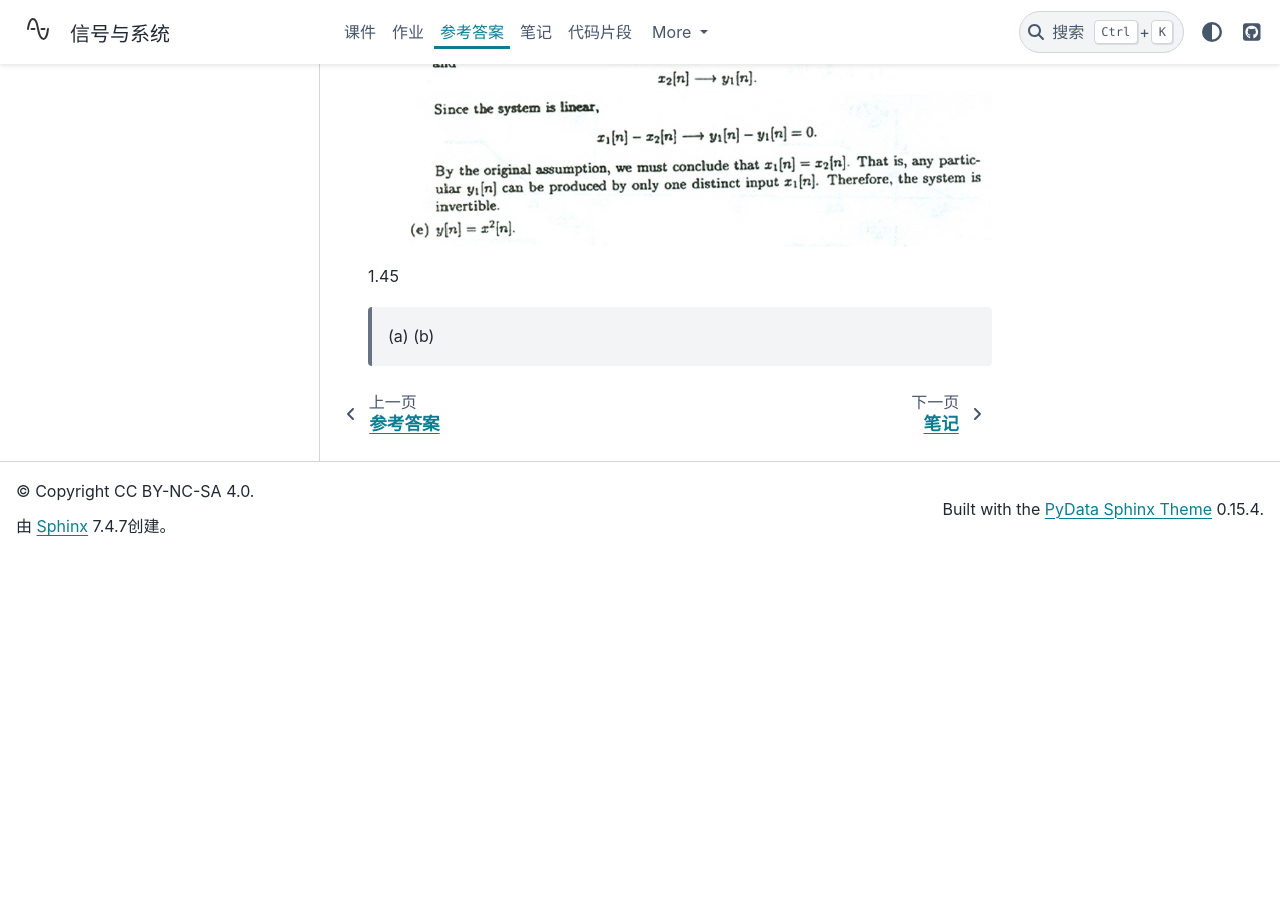
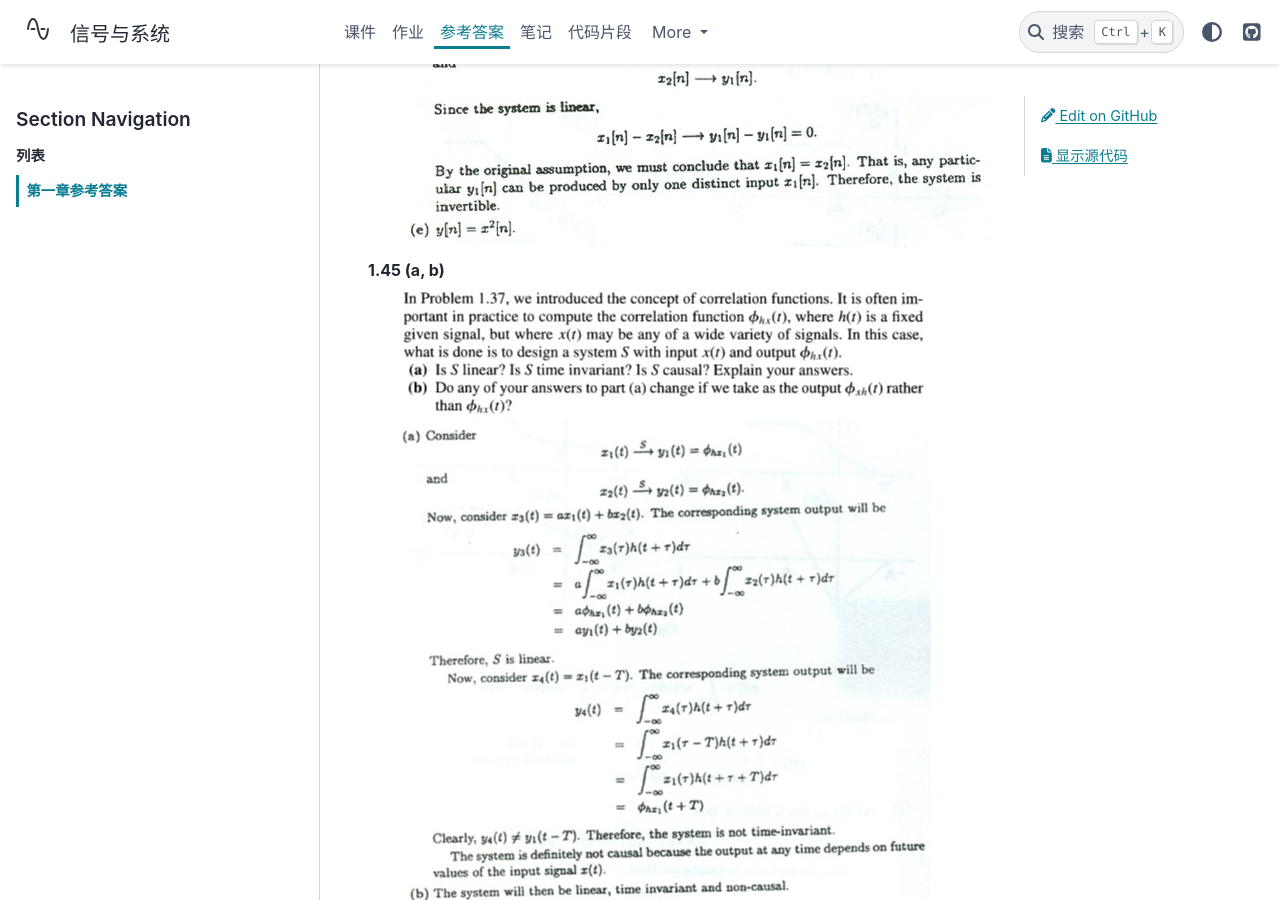
Before and after one commit to atlanswer/Signals-and-Systems, a Sphinx documentation site: the page built from doc/answer/chapter1.rst, in a window 1280 px wide and 900 px high, scrolled down 11580 px. Built offline with Sphinx 7.4.7 and the PyData theme 0.15.4, drawn with Linux system fonts in a browser that asks for light colours; before the commit the page ends 12135 px from its top, so only the background shows below that.

Commit message:
content: add chapter 1 reference answer

```diff
--- a/doc/answer/chapter1.rst
+++ b/doc/answer/chapter1.rst
@@ -100,7 +100,6 @@
   .. image:: assets/1-44a.jpg
   .. image:: assets/1-44a-2.jpg
 
-1.45
-
-  (a)
-  (b)
+1.45 (a, b)
+  .. image:: assets/1-45.jpg
+  .. image:: assets/1-45a.jpg
--- a/doc/answer/index.rst
+++ b/doc/answer/index.rst
@@ -6,6 +6,6 @@
 
 .. toctree::
     :caption: 列表
-    :maxdepth: 2
+    :maxdepth: 1
 
     chapter1
```
Also changed, not shown: doc/answer/assets/1-45.jpg (added), doc/answer/assets/1-45a.jpg (added).
